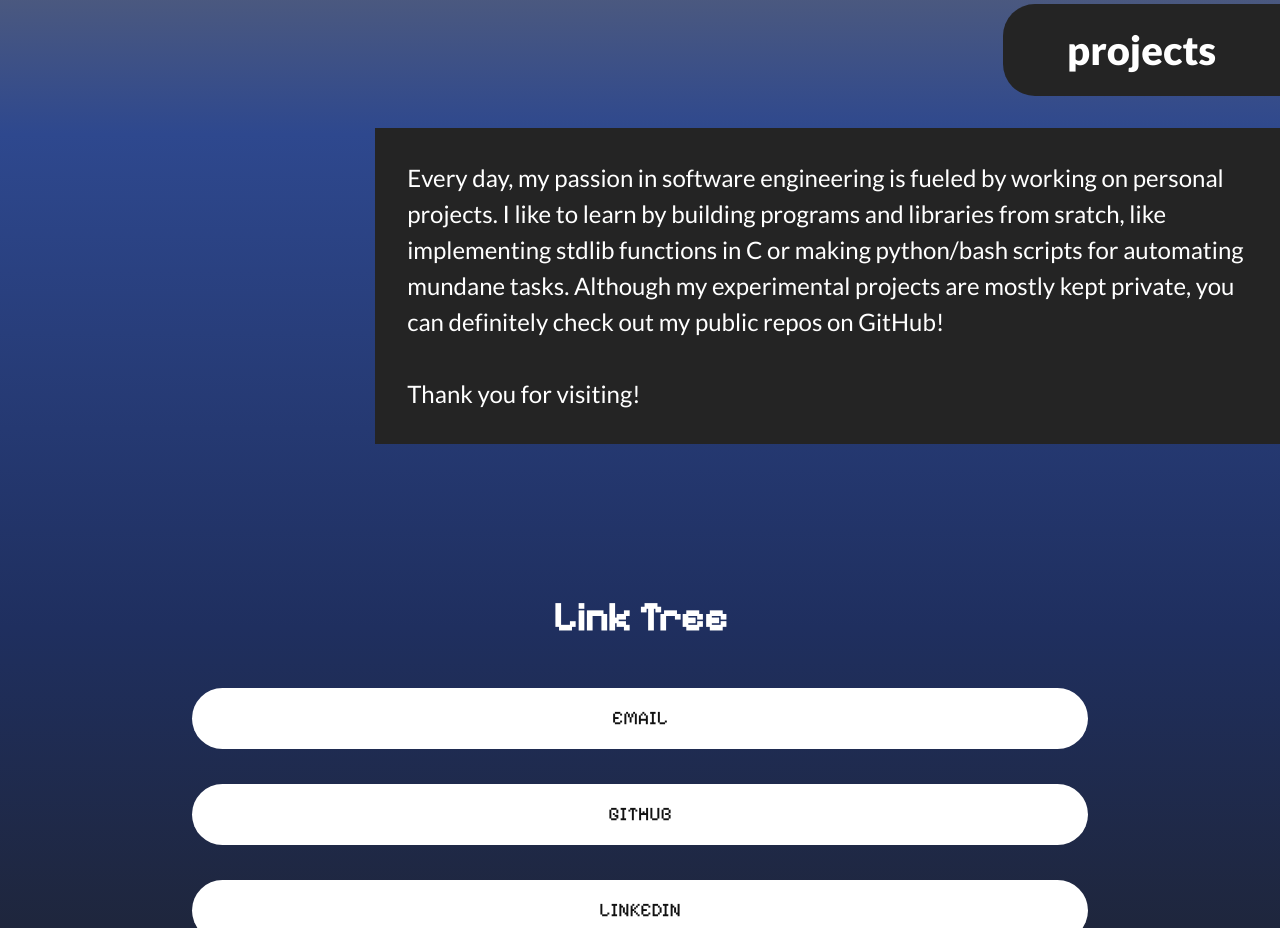
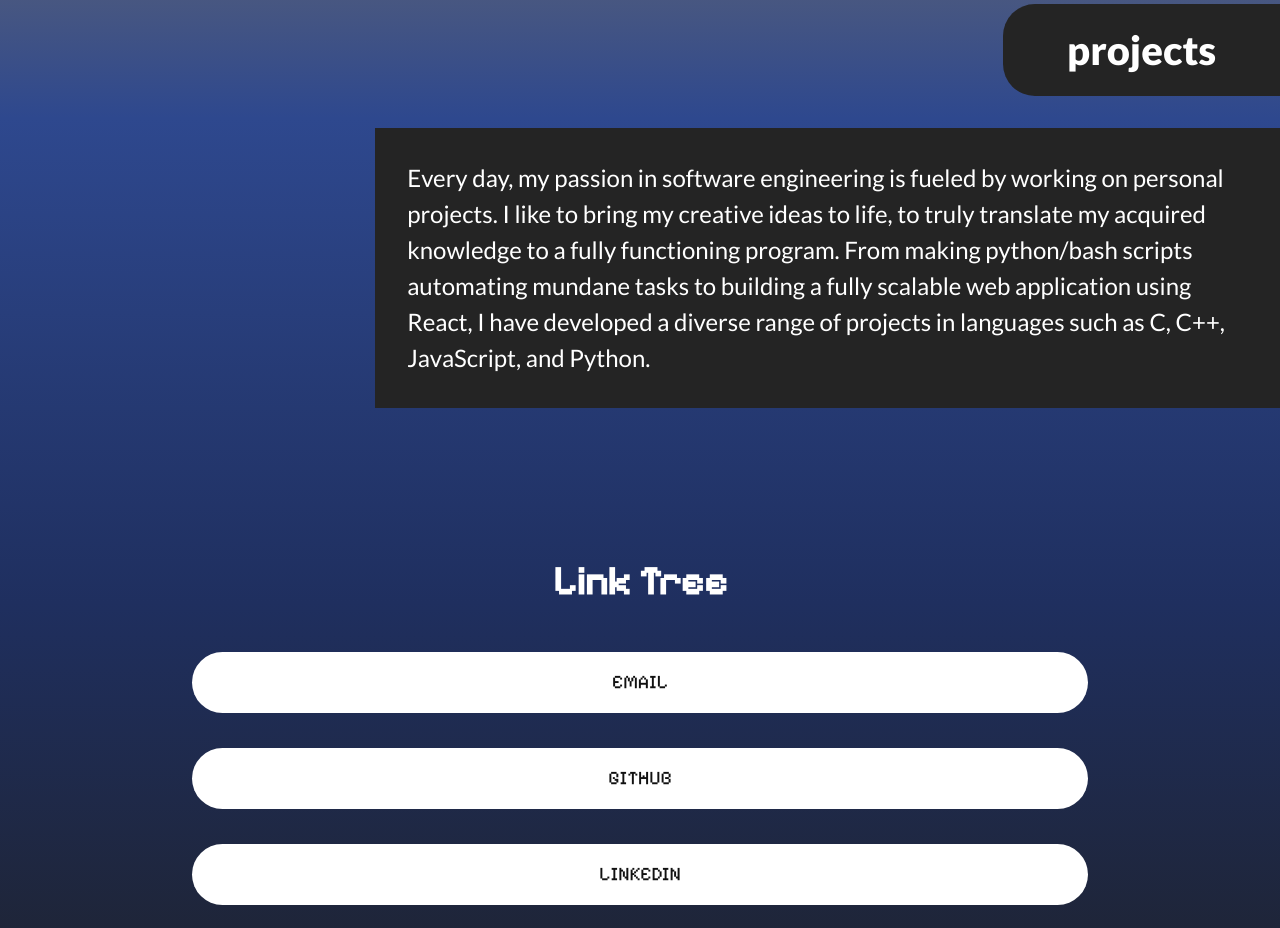
Before and after one commit to yeadamk/yeadamkim.com, a Gatsby site: page / in a window 1280 px wide. Shown: the part 1500-2428 px from the top of the page. Built offline with nearby package versions, Linux system fonts and the light colour scheme; Gatsby itself is replaced by a stand-in of ours; some packages are replaced by stand-ins of ours.

Commit message:
v1.1.3 update project description

```diff
--- a/src/pages/index.js
+++ b/src/pages/index.js
@@ -12,7 +12,7 @@ const about =
   "I'm a third-year Mathematics of Computation major at UCLA.\n\nWhile actively exploring various career opportunities at the moment, I'm particularly passionate in the field of software engineering. I love to work on personal projects on the side, tinker around with my linux terminal, and keep up with the latest tech videos on YouTube. With a strong foundation in mathematics and computer science, I hope to pursue a software engineering career upon graduation. Apart from academics, I also enjoy playing various sports (e.g. soccer, badminton, volleyball, and more), and have great interest in jazz piano.";
 
 const projects =
-  "Every day, my passion in software engineering is fueled by working on personal projects. I like to learn by building programs and libraries from sratch, like implementing stdlib functions in C or making python/bash scripts for automating mundane tasks. Although my experimental projects are mostly kept private, you can definitely check out my public repos on GitHub!\n\nThank you for visiting!";
+  "Every day, my passion in software engineering is fueled by working on personal projects. I like to bring my creative ideas to life, to truly translate my acquired knowledge to a fully functioning program. From making python/bash scripts automating mundane tasks to building a fully scalable web application using React, I have developed a diverse range of projects in languages such as C, C++, JavaScript, and Python.";
 
 const IndexPage = () => {
   const { darkMode, setDarkMode } = useContext(ModeContext);
```
